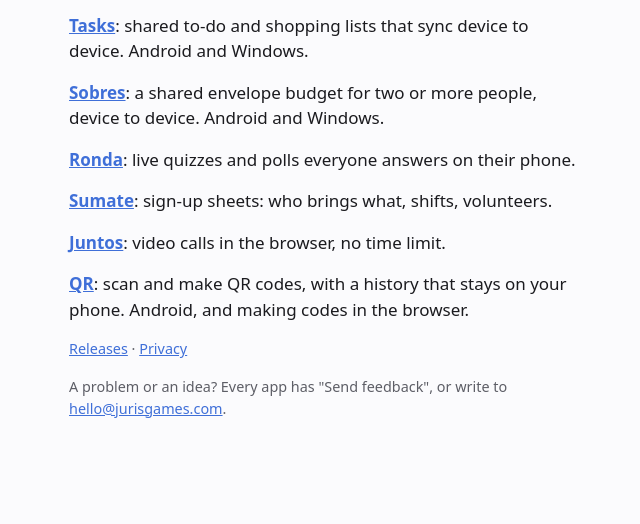
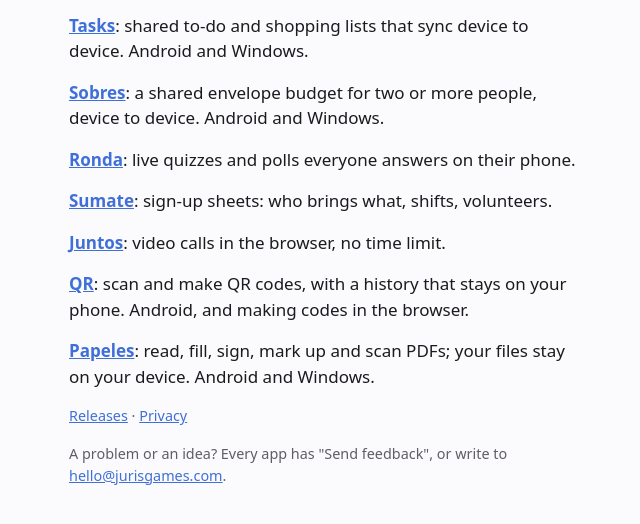
Before and after one commit to kleiders3010/jurisgames, a plain HTML site: page index.html in a window 1280 px wide. Shown: the part 146-670 px from the top of the page, without its empty margins (315-955 px from the left). Drawn offline with Linux system fonts and the light colour scheme.

Commit message:
Home: Papeles
Co-Authored-By: Claude Opus 5.5 <noreply@anthropic.com>

```diff
--- a/index.html
+++ b/index.html
@@ -16,6 +16,7 @@
   <p><strong><a href="https://signup.jurisgames.com">Sumate</a></strong>: sign-up sheets: who brings what, shifts, volunteers.</p>
   <p><strong><a href="https://meet.jurisgames.com">Juntos</a></strong>: video calls in the browser, no time limit.</p>
   <p><strong><a href="/qr/">QR</a></strong>: scan and make QR codes, with a history that stays on your phone. Android, and making codes in the browser.</p>
+  <p><strong><a href="https://github.com/kleiders3010/papeles">Papeles</a></strong>: read, fill, sign, mark up and scan PDFs; your files stay on your device. Android and Windows.</p>
   <p class="small"><a href="https://github.com/kleiders3010/jurisgames/releases">Releases</a> · <a href="/privacy/">Privacy</a></p>
   <p class="small">A problem or an idea? Every app has "Send feedback", or write to
     <a href="mailto:hello@jurisgames.com">hello@jurisgames.com</a>.</p>
```
